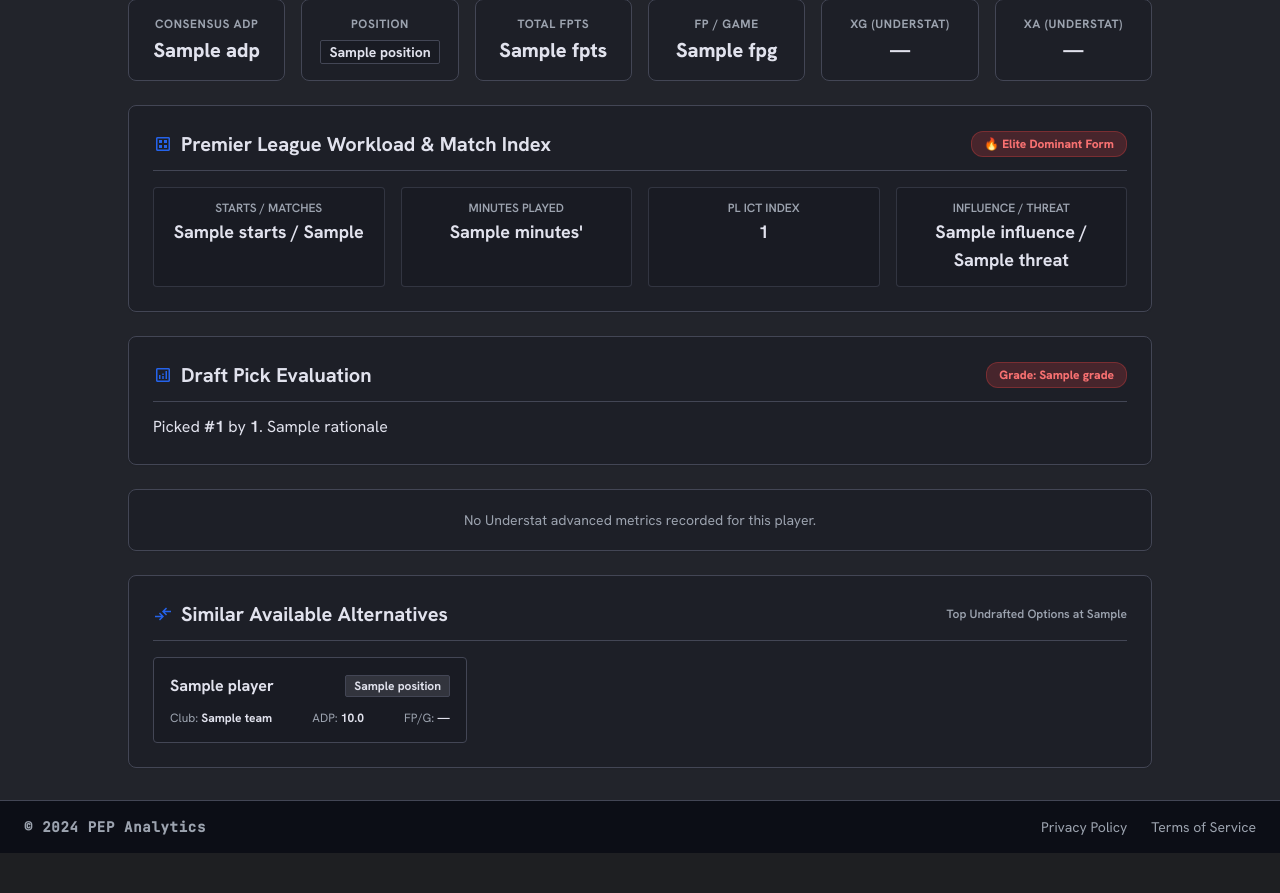
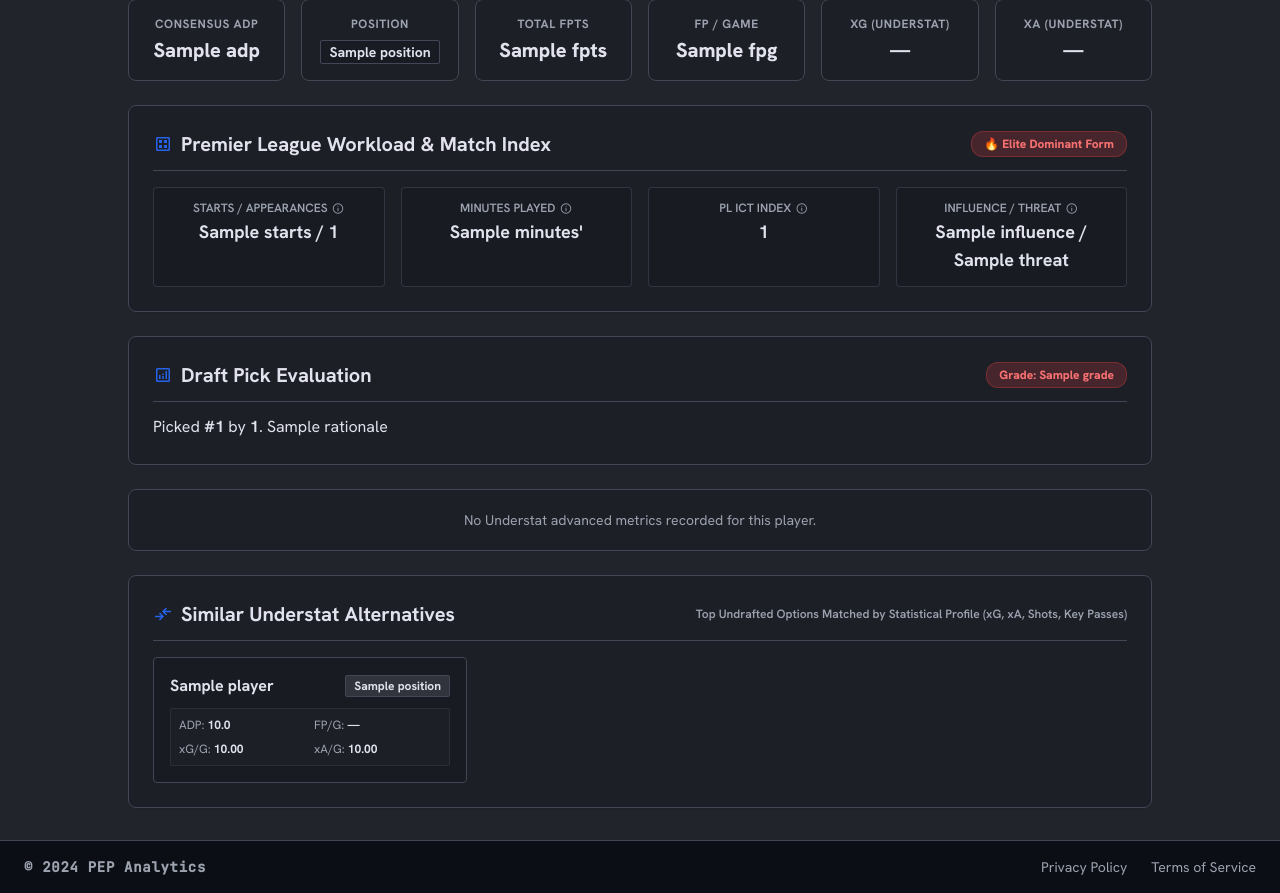
Before and after one commit to soehlert/fantrax_assistant, a FastAPI app: template src/web/templates/player_profile.html in a window 1280 px wide. Shown: the part 286-1179 px from the top of the page. Before the commit the page ends 1139 px from the top, so only its background shows below. Run offline with FastAPI, Linux system fonts and the light colour scheme; the template is opened without the code that fills it: most values are stand-ins (such as "Sample title", 1, 10 or a date in 2020); some libraries are stand-ins or nearby versions.

Commit message:
fix(ui): add tooltips to Workload Index and match alternatives via Understat statistical vector distance
- Fix starts/appearances math (total_apps = max(starts, matches))
- Add hover tooltips with info icons to all Premier League Workload & Match Index cards
- Implement Understat vector distance algorithm (Euclidean distance over xG, xA, npxG, shots, key passes, xGChain, xGBuildup per game) to match true statistical profile alternatives
- Display xG/G and xA/G metrics on similar player alternative cards

```diff
--- a/src/web/main.py
+++ b/src/web/main.py
@@ -583,35 +583,87 @@ async def read_player_profile(request: Request, player_name: str):
             for p in c_db.get("players", []):
                 p_norm = norm(p.get("name", ""))
                 if p_norm == t_norm or t_norm in p_norm or p_norm in t_norm:
-                    pl_stats = p
+                    starts = int(p.get("starts", 0) or 0)
+                    matches = int(p.get("matches_played", 0) or 0)
+                    total_apps = max(starts, matches)
+                    pl_stats = {
+                        "starts": starts,
+                        "total_apps": total_apps,
+                        "minutes": int(p.get("minutes", 0) or 0),
+                        "ict_index": float(p.get("ict_index", 0) or 0),
+                        "influence": float(p.get("influence", 0) or 0),
+                        "threat": float(p.get("threat", 0) or 0),
+                    }
                     break
     except Exception as e:
         print(f"Error loading PL stats: {e}")
 
-    # 6. Similar Available Alternatives
+    # 6. Similar Available Alternatives Based on Understat Profile Distance
     similar_players = []
     try:
+        import numpy as np
         player_pos = (fantrax_info.get("position") or "M").split(",")[0].strip().upper()
-        player_fpg = float(fantrax_info.get("fpg", 0) or 0)
-        player_adp = float(fantrax_info.get("adp", 999) or 999)
+
+        all_u_players = understat.get_all_players_data("EPL", "2024")
+        u_map = {}
+        for up in all_u_players:
+            u_map[norm(up.get("player_name", ""))] = up
+
+        def get_u_entry(pname):
+            t = norm(pname)
+            if t in u_map:
+                return u_map[t]
+            for k, v in u_map.items():
+                if t in k or k in t:
+                    return v
+            return None
+
+        metrics = ["xG", "xA", "npxG", "shots", "key_passes", "xGChain", "xGBuildup"]
+        def get_vec(up_data):
+            if not up_data:
+                return np.zeros(len(metrics))
+            gms = max(float(up_data.get("games", 1) or 1), 1.0)
+            return np.array([float(up_data.get(m, 0) or 0) / gms for m in metrics])
+
+        target_u = get_u_entry(player_name_clean)
+        target_vec = get_vec(target_u)
 
         all_available = [
             p for p in config.rankings.get("rankings", [])
             if p.get("player") not in state.drafted_players
             and p.get("player") != player_name_clean
         ]
+
         pos_match = [
             p for p in all_available
             if player_pos in p.get("position", "").upper().split(",")
         ] or all_available
 
-        pos_match.sort(key=lambda p: (
-            abs(float(p.get("adp", 999) or 999) - player_adp) * 0.6 +
-            abs(float(p.get("fpg", 0) or 0) - player_fpg) * 4.0
-        ))
-        similar_players = pos_match[:3]
+        scored = []
+        for cand in pos_match:
+            cand_u = get_u_entry(cand.get("player", ""))
+            cand_vec = get_vec(cand_u)
+
+            if target_u and cand_u:
+                dist = float(np.linalg.norm(target_vec - cand_vec))
+            else:
+                dist = abs(float(cand.get("adp", 999) or 999) - float(fantrax_info.get("adp", 999) or 999)) * 0.1
+
+            cand_copy = dict(cand)
+            if cand_u:
+                gms = max(float(cand_u.get("games", 1) or 1), 1.0)
+                cand_copy["xg_per_game"] = round(float(cand_u.get("xG", 0) or 0) / gms, 2)
+                cand_copy["xa_per_game"] = round(float(cand_u.get("xA", 0) or 0) / gms, 2)
+            else:
+                cand_copy["xg_per_game"] = 0.0
+                cand_copy["xa_per_game"] = 0.0
+
+            scored.append((cand_copy, dist))
+
+        scored.sort(key=lambda x: x[1])
+        similar_players = [item[0] for item in scored[:3]]
     except Exception as e:
-        print(f"Error finding similar players: {e}")
+        print(f"Error finding similar Understat players: {e}")
 
     return templates.TemplateResponse(
         request=request,
--- a/src/web/templates/player_profile.html
+++ b/src/web/templates/player_profile.html
@@ -87,7 +87,7 @@
         </div>
     </div>
 
-    <!-- Official Workload & Match Rating Row (If Available) -->
+    <!-- Official Workload & Match Rating Row with Informative Tooltips -->
     {% if pl_stats %}
     <div class="bg-surface-container border border-outline-variant rounded-xl p-6 shadow-sm">
         <div class="flex items-center justify-between border-b border-outline-variant pb-3 mb-4">
@@ -108,20 +108,35 @@
         </div>
 
         <div class="grid grid-cols-2 sm:grid-cols-4 gap-4 text-center">
-            <div class="bg-surface-container-low border border-outline-variant/60 rounded-lg p-3">
-                <div class="text-xs font-semibold text-on-surface-variant uppercase">Starts / Matches</div>
-                <div class="text-lg font-bold text-on-surface mt-0.5">{{ pl_stats.get('starts', 0) }} / {{ pl_stats.get('matches_played', 0) }}</div>
+            <div class="bg-surface-container-low border border-outline-variant/60 rounded-lg p-3 group relative cursor-help" title="Matches started in starting XI out of total Premier League appearances">
+                <div class="flex items-center justify-center gap-1 text-xs font-semibold text-on-surface-variant uppercase">
+                    <span>Starts / Appearances</span>
+                    <span class="material-symbols-outlined text-[13px] text-outline">info</span>
+                </div>
+                <div class="text-lg font-bold text-on-surface mt-0.5">{{ pl_stats.get('starts', 0) }} / {{ pl_stats.get('total_apps', 0) }}</div>
             </div>
-            <div class="bg-surface-container-low border border-outline-variant/60 rounded-lg p-3">
-                <div class="text-xs font-semibold text-on-surface-variant uppercase">Minutes Played</div>
+
+            <div class="bg-surface-container-low border border-outline-variant/60 rounded-lg p-3 group relative cursor-help" title="Total minutes played on the pitch this season">
+                <div class="flex items-center justify-center gap-1 text-xs font-semibold text-on-surface-variant uppercase">
+                    <span>Minutes Played</span>
+                    <span class="material-symbols-outlined text-[13px] text-outline">info</span>
+                </div>
                 <div class="text-lg font-bold text-on-surface mt-0.5">{{ pl_stats.get('minutes', 0) }}'</div>
             </div>
-            <div class="bg-surface-container-low border border-outline-variant/60 rounded-lg p-3">
-                <div class="text-xs font-semibold text-on-surface-variant uppercase">PL ICT Index</div>
+
+            <div class="bg-surface-container-low border border-outline-variant/60 rounded-lg p-3 group relative cursor-help" title="Official Premier League Influence, Creativity & Threat Index evaluating overall statistical impact">
+                <div class="flex items-center justify-center gap-1 text-xs font-semibold text-on-surface-variant uppercase">
+                    <span>PL ICT Index</span>
+                    <span class="material-symbols-outlined text-[13px] text-outline">info</span>
+                </div>
                 <div class="text-lg font-bold text-on-surface mt-0.5">{{ pl_stats.get('ict_index', '0.0') }}</div>
             </div>
-            <div class="bg-surface-container-low border border-outline-variant/60 rounded-lg p-3">
-                <div class="text-xs font-semibold text-on-surface-variant uppercase">Influence / Threat</div>
+
+            <div class="bg-surface-container-low border border-outline-variant/60 rounded-lg p-3 group relative cursor-help" title="Influence measures key match event impact (passes, tackles). Threat measures goal-scoring threat (shots, box touches).">
+                <div class="flex items-center justify-center gap-1 text-xs font-semibold text-on-surface-variant uppercase">
+                    <span>Influence / Threat</span>
+                    <span class="material-symbols-outlined text-[13px] text-outline">info</span>
+                </div>
                 <div class="text-lg font-bold text-on-surface mt-0.5">{{ pl_stats.get('influence', 0) }} / {{ pl_stats.get('threat', 0) }}</div>
             </div>
         </div>
@@ -175,28 +190,29 @@
     </div>
     {% endif %}
 
-    <!-- Similar Available Alternatives Card -->
+    <!-- Similar Available Alternatives Card (Matched by Understat Profile Vector) -->
     {% if similar_players %}
     <div class="bg-surface-container border border-outline-variant rounded-xl p-6 shadow-sm flex flex-col gap-4">
         <div class="flex items-center justify-between border-b border-outline-variant pb-3">
             <div class="flex items-center gap-2">
                 <span class="material-symbols-outlined text-primary-container text-xl">compare_arrows</span>
-                <h3 class="text-headline-sm font-bold text-on-surface">Similar Available Alternatives</h3>
+                <h3 class="text-headline-sm font-bold text-on-surface">Similar Understat Alternatives</h3>
             </div>
-            <span class="text-xs font-semibold text-on-surface-variant">Top Undrafted Options at {{ position_display.split(' ')[0] }}</span>
+            <span class="text-xs font-semibold text-on-surface-variant">Top Undrafted Options Matched by Statistical Profile (xG, xA, Shots, Key Passes)</span>
         </div>
 
         <div class="grid grid-cols-1 md:grid-cols-3 gap-4">
             {% for sim in similar_players %}
-            <a href="/player/{{ sim.player }}" class="bg-surface-container-low border border-outline-variant rounded-lg p-4 hover:border-primary-container/50 transition-all flex flex-col gap-2 group">
+            <a href="/player/{{ sim.player }}" class="bg-surface-container-low border border-outline-variant rounded-lg p-4 hover:border-primary-container/50 transition-all flex flex-col gap-2.5 group">
                 <div class="flex items-center justify-between">
                     <span class="text-base font-bold text-on-surface group-hover:text-primary-container transition-colors">{{ sim.player }}</span>
                     <span class="text-xs font-bold px-2 py-0.5 rounded bg-surface-variant text-on-surface border border-outline-variant">{{ sim.position }}</span>
                 </div>
-                <div class="flex items-center justify-between text-xs text-on-surface-variant mt-1">
-                    <span>Club: <strong class="text-on-surface">{{ sim.team }}</strong></span>
+                <div class="grid grid-cols-2 gap-2 text-xs text-on-surface-variant bg-surface-container p-2 rounded border border-outline-variant/40">
                     <span>ADP: <strong class="text-on-surface">{{ "%.1f"|format(sim.adp) if sim.adp else '—' }}</strong></span>
                     <span>FP/G: <strong class="text-on-surface">{{ "%.2f"|format(sim.fpg) if sim.fpg else '—' }}</strong></span>
+                    <span>xG/G: <strong class="text-on-surface">{{ "%.2f"|format(sim.xg_per_game) }}</strong></span>
+                    <span>xA/G: <strong class="text-on-surface">{{ "%.2f"|format(sim.xa_per_game) }}</strong></span>
                 </div>
             </a>
             {% endfor %}
```
